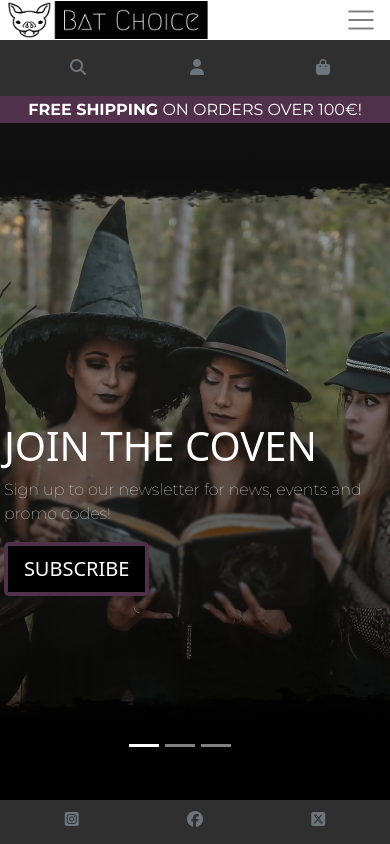
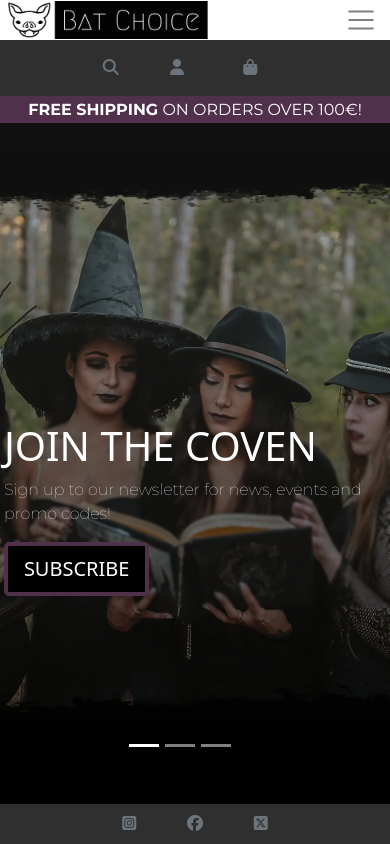
Before and after one commit to TulaUnogi/bat-choice-clothing, a Django app: page / in a window 390 px wide. Run offline with Django 3.2, Linux system fonts and the light colour scheme; some libraries are stand-ins or nearby versions; some web fonts are replaced.

Commit message:
Improve responsiveness on extra small screens

```diff
--- a/templates/base.html
+++ b/templates/base.html
@@ -132,17 +132,17 @@
     {% endblock %}
     </main>
 
-    <footer class="container-fluid w-100 p-2 fixed-bottom">
-      <div class="text-center">
-        <ul class="list-inline mb-1 mx-auto">
+    <footer class="container-fluid flex-row w-100 p-2 fixed-bottom">
+      <div class="d-flex">
+        <ul class="list-inline m-auto col-7 text-center d-flex justify-content-around">
           <li class="list-inline-item">
-              <a href="https://www.instagram.com/" target="_blank" rel="noopener" class="text-secondary mr-5"><i class="fa-brands fa-square-instagram"></i></a>
+              <a href="https://www.instagram.com/" target="_blank" rel="noopener" class="text-secondary"><i class="fa-brands fa-square-instagram"></i></a>
           </li>
           <li class="list-inline-item">
-            <a href="https://www.facebook.com/" target="_blank" rel="noopener" class="text-secondary mx-5"><i class="fa-brands fa-facebook"></i></a>
+            <a href="https://www.facebook.com/" target="_blank" rel="noopener" class="text-secondary"><i class="fa-brands fa-facebook"></i></a>
           </li>
           <li class="list-inline-item">
-              <a href="https://twitter.com/" target="_blank" rel="noopener" class="text-secondary ml-5"><i class="fa-brands fa-square-x-twitter"></i></a>
+              <a href="https://twitter.com/" target="_blank" rel="noopener" class="text-secondary"><i class="fa-brands fa-square-x-twitter"></i></a>
           </li>
       </ul>
       </div>
--- a/templates/includes/header-mobile.html
+++ b/templates/includes/header-mobile.html
@@ -1,5 +1,5 @@
 <div class="container-fluid w-100 grey-banner row d-sm-flex d-lg-none p-2">
-    <ul class="w-100 m-auto text-center mobile-menu d-flex justify-content-around">
+    <ul class="w-100 m-auto text-center mobile-menu d-flex col-7 justify-content-around">
         <li class="list-inline-item dropdown m-0">
             <a class="text-dark nav-link py-2 text-center" href="" id="search-toggle" data-toggle="dropdown" role="button" aria-haspopup="true" aria-expanded="false">
                 <i class="fa-solid fa-magnifying-glass text-secondary"></i>
```
